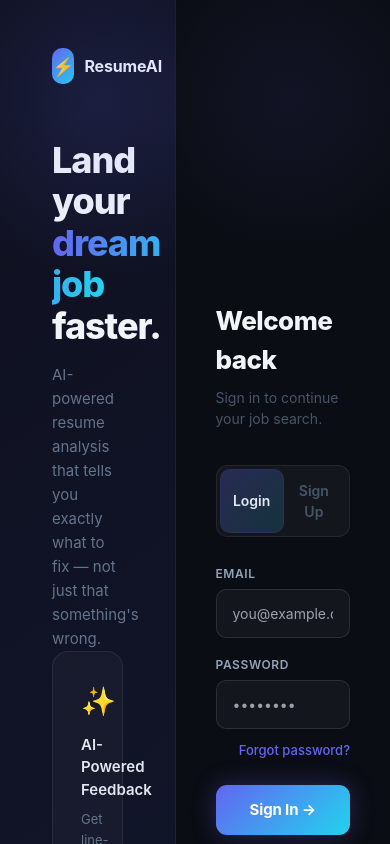
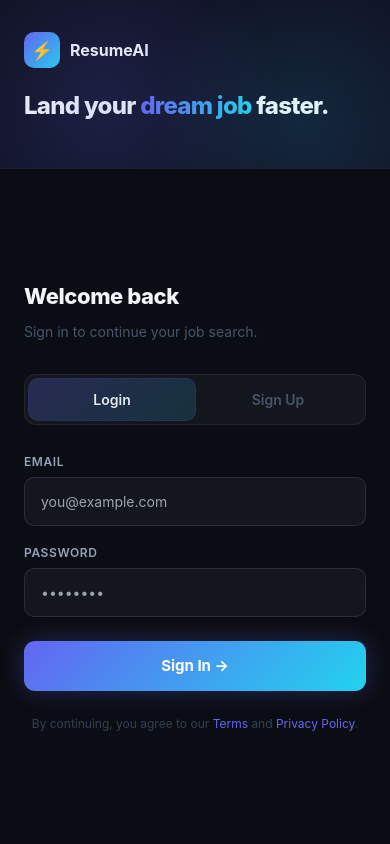
Before and after one commit to srivarshinigonthini/resume-analyzer-frontend, a React (Create React App) app: page / in a window 390 px wide. Shown: the top 844 px of the page. Built offline with nearby package versions, Linux system fonts and the light colour scheme.

Commit message:
responsive login page

```diff
--- a/src/components/LoginPage.jsx
+++ b/src/components/LoginPage.jsx
@@ -15,12 +15,15 @@ export default function LoginPage({ onLogin }) {
   const [focusedField, setFocusedField] = useState(null);
   const [featureIndex, setFeatureIndex] = useState(0);
   const [loading, setLoading] = useState(false);
+  const [isMobile, setIsMobile] = useState(window.innerWidth < 768);
 
   useEffect(() => {
     const interval = setInterval(() => {
       setFeatureIndex((i) => (i + 1) % FEATURES.length);
     }, 3000);
-    return () => clearInterval(interval);
+    const handleResize = () => setIsMobile(window.innerWidth < 768);
+    window.addEventListener("resize", handleResize);
+    return () => { clearInterval(interval); window.removeEventListener("resize", handleResize); };
   }, []);
 
   const handleSubmit = async () => {
@@ -74,22 +77,23 @@ export default function LoginPage({ onLogin }) {
       minHeight: "100vh",
       background: "#0b0d14",
       display: "flex",
+      flexDirection: isMobile ? "column" : "row",
       fontFamily: "'Inter', 'Segoe UI', sans-serif",
       overflow: "hidden",
     }}>
       {/* ── LEFT PANEL ── */}
       <div style={{
-        flex: "0 0 45%",
+        flex: isMobile ? "none" : "0 0 45%",
         background: "linear-gradient(145deg, #0f1120 0%, #12162b 100%)",
-        borderRight: "1px solid rgba(255,255,255,0.06)",
+        borderRight: isMobile ? "none" : "1px solid rgba(255,255,255,0.06)",
+        borderBottom: isMobile ? "1px solid rgba(255,255,255,0.06)" : "none",
         display: "flex",
         flexDirection: "column",
-        justifyContent: "space-between",
-        padding: "48px 52px",
+        justifyContent: isMobile ? "center" : "space-between",
+        padding: isMobile ? "32px 24px" : "48px 52px",
         position: "relative",
         overflow: "hidden",
       }}>
-        {/* Background glow blobs */}
         <div style={{
           position: "absolute", top: "-80px", left: "-80px",
           width: "360px", height: "360px",
@@ -105,7 +109,7 @@ export default function LoginPage({ onLogin }) {
 
         {/* Logo */}
         <div>
-          <div style={{ display: "flex", alignItems: "center", gap: "10px", marginBottom: "56px" }}>
+          <div style={{ display: "flex", alignItems: "center", gap: "10px", marginBottom: isMobile ? "24px" : "56px" }}>
             <div style={{
               width: "36px", height: "36px",
               background: "linear-gradient(135deg, #6366f1, #22d3ee)",
@@ -113,14 +117,12 @@ export default function LoginPage({ onLogin }) {
               display: "flex", alignItems: "center", justifyContent: "center",
               fontSize: "18px",
             }}>⚡</div>
-            <span style={{ color: "#f1f5f9", fontWeight: "700", fontSize: "16px", letterSpacing: "-0.01em" }}>
-              ResumeAI
-            </span>
+            <span style={{ color: "#f1f5f9", fontWeight: "700", fontSize: "16px" }}>ResumeAI</span>
           </div>
 
-          {/* Headline */}
           <h2 style={{
-            fontSize: "36px", fontWeight: "800", lineHeight: "1.15",
+            fontSize: isMobile ? "24px" : "36px",
+            fontWeight: "800", lineHeight: "1.15",
             color: "#f1f5f9", marginBottom: "16px", letterSpacing: "-0.03em",
           }}>
             Land your{" "}
@@ -130,47 +132,43 @@ export default function LoginPage({ onLogin }) {
             }}>dream job</span>
             {" "}faster.
           </h2>
+          {!isMobile && (
             <p style={{ color: "#64748b", fontSize: "15px", lineHeight: "1.6", maxWidth: "320px" }}>
-            AI-powered resume analysis that tells you exactly what to fix — not just that something's wrong.
+              AI-powered resume analysis that tells you exactly what to fix.
             </p>
+          )}
         </div>
 
-        {/* Animated feature card */}
+        {/* Feature card - hide on mobile */}
+        {!isMobile && (
           <div style={{
             background: "rgba(255,255,255,0.03)",
             border: "1px solid rgba(255,255,255,0.07)",
             borderRadius: "16px",
             padding: "28px",
-          transition: "all 0.4s ease",
           }}>
-          <div style={{ fontSize: "28px", marginBottom: "12px" }}>
-            {FEATURES[featureIndex].icon}
-          </div>
+            <div style={{ fontSize: "28px", marginBottom: "12px" }}>{FEATURES[featureIndex].icon}</div>
             <div style={{ color: "#e2e8f0", fontWeight: "600", fontSize: "15px", marginBottom: "8px" }}>
               {FEATURES[featureIndex].title}
             </div>
             <div style={{ color: "#64748b", fontSize: "13px", lineHeight: "1.6" }}>
               {FEATURES[featureIndex].desc}
             </div>
-
-          {/* Dot indicators */}
             <div style={{ display: "flex", gap: "6px", marginTop: "20px" }}>
               {FEATURES.map((_, i) => (
                 <div key={i} onClick={() => setFeatureIndex(i)} style={{
                   width: i === featureIndex ? "20px" : "6px",
-                height: "6px",
-                borderRadius: "3px",
-                background: i === featureIndex
-                  ? "linear-gradient(90deg, #6366f1, #22d3ee)"
-                  : "rgba(255,255,255,0.15)",
-                transition: "all 0.3s ease",
-                cursor: "pointer",
+                  height: "6px", borderRadius: "3px",
+                  background: i === featureIndex ? "linear-gradient(90deg, #6366f1, #22d3ee)" : "rgba(255,255,255,0.15)",
+                  transition: "all 0.3s ease", cursor: "pointer",
                 }} />
               ))}
             </div>
           </div>
+        )}
 
-        {/* Social proof */}
+        {/* Social proof - hide on mobile */}
+        {!isMobile && (
           <div style={{ display: "flex", alignItems: "center", gap: "12px" }}>
             <div style={{ display: "flex" }}>
               {["#6366f1","#22d3ee","#a78bfa","#34d399"].map((c, i) => (
@@ -182,9 +180,10 @@ export default function LoginPage({ onLogin }) {
               ))}
             </div>
             <span style={{ color: "#64748b", fontSize: "13px" }}>
-            <span style={{ color: "#94a3b8", fontWeight: "600" }}>2,400+</span> resumes analyzed this week
+              <span style={{ color: "#94a3b8", fontWeight: "600" }}>2,400+</span> resumes analyzed
             </span>
           </div>
+        )}
       </div>
 
       {/* ── RIGHT PANEL ── */}
@@ -193,34 +192,24 @@ export default function LoginPage({ onLogin }) {
         display: "flex",
         alignItems: "center",
         justifyContent: "center",
-        padding: "48px 40px",
+        padding: isMobile ? "32px 24px" : "48px 40px",
         position: "relative",
       }}>
-        {/* Subtle top-right glow */}
-        <div style={{
-          position: "absolute", top: "-60px", right: "-60px",
-          width: "320px", height: "320px",
-          background: "radial-gradient(circle, rgba(99,102,241,0.08) 0%, transparent 70%)",
-          pointerEvents: "none",
-        }} />
-
         <div style={{ width: "100%", maxWidth: "400px" }}>
-          {/* Header */}
-          <div style={{ marginBottom: "36px" }}>
+          <div style={{ marginBottom: "32px" }}>
             <h1 style={{
-              fontSize: "26px", fontWeight: "800", color: "#f1f5f9",
+              fontSize: isMobile ? "22px" : "26px",
+              fontWeight: "800", color: "#f1f5f9",
               marginBottom: "8px", letterSpacing: "-0.02em",
             }}>
               {isNew ? "Create your account" : "Welcome back"}
             </h1>
             <p style={{ color: "#475569", fontSize: "14px" }}>
-              {isNew
-                ? "Start analyzing your resume for free."
-                : "Sign in to continue your job search."}
+              {isNew ? "Start analyzing your resume for free." : "Sign in to continue your job search."}
             </p>
           </div>
 
-          {/* Toggle tabs */}
+          {/* Toggle */}
           <div style={{
             display: "flex",
             background: "rgba(255,255,255,0.04)",
@@ -236,9 +225,7 @@ export default function LoginPage({ onLogin }) {
                   onClick={() => { setIsNew(i === 1); setError(""); }}
                   style={{
                     flex: 1, padding: "10px", border: "none", borderRadius: "9px",
-                    background: active
-                      ? "linear-gradient(135deg, rgba(99,102,241,0.25), rgba(34,211,238,0.15))"
-                      : "transparent",
+                    background: active ? "linear-gradient(135deg, rgba(99,102,241,0.25), rgba(34,211,238,0.15))" : "transparent",
                     color: active ? "#e2e8f0" : "#475569",
                     cursor: "pointer", fontSize: "14px", fontWeight: "600",
                     transition: "all 0.2s ease",
@@ -250,7 +237,6 @@ export default function LoginPage({ onLogin }) {
             })}
           </div>
 
-          {/* Fields */}
           <div style={{ display: "flex", flexDirection: "column", gap: "18px", marginBottom: "8px" }}>
             {isNew && (
               <div>
@@ -276,54 +262,40 @@ export default function LoginPage({ onLogin }) {
                 onChange={(e) => setPassword(e.target.value)}
                 onFocus={() => setFocusedField("password")}
                 onBlur={() => setFocusedField(null)}
+                onKeyDown={(e) => { if (e.key === "Enter") handleSubmit(); }}
                 style={inputStyle("password")} />
             </div>
           </div>
 
-          {!isNew && (
-            <div style={{ textAlign: "right", marginBottom: "24px", marginTop: "6px" }}>
-              <span style={{ color: "#6366f1", fontSize: "13px", cursor: "pointer", fontWeight: "500" }}>
-                Forgot password?
-              </span>
-            </div>
-          )}
-
+          {!isNew && <div style={{ marginBottom: "24px" }} />}
           {isNew && <div style={{ marginBottom: "24px" }} />}
 
-          {/* Error */}
           {error && (
             <div style={{
               background: "rgba(239,68,68,0.08)",
               border: "1px solid rgba(239,68,68,0.2)",
-              borderRadius: "10px",
-              padding: "12px 16px",
-              marginBottom: "20px",
-              color: "#fca5a5",
-              fontSize: "13px",
-              display: "flex", alignItems: "center", gap: "8px",
+              borderRadius: "10px", padding: "12px 16px",
+              marginBottom: "20px", color: "#fca5a5",
+              fontSize: "13px", display: "flex", alignItems: "center", gap: "8px",
             }}>
               <span>⚠️</span> {error}
             </div>
           )}
 
-          {/* Submit */}
           <button type="button" onClick={handleSubmit} style={{
             width: "100%", padding: "14px",
-            background: loading
-              ? "rgba(99,102,241,0.4)"
-              : "linear-gradient(135deg, #6366f1 0%, #22d3ee 100%)",
+            background: loading ? "rgba(99,102,241,0.4)" : "linear-gradient(135deg, #6366f1 0%, #22d3ee 100%)",
             border: "none", borderRadius: "11px",
             color: loading ? "#94a3b8" : "#fff",
             fontSize: "15px", fontWeight: "700",
             cursor: loading ? "not-allowed" : "pointer",
-            letterSpacing: "-0.01em",
             transition: "all 0.2s ease",
             boxShadow: loading ? "none" : "0 0 24px rgba(99,102,241,0.3)",
           }}>
             {loading ? "Please wait…" : isNew ? "Create Account →" : "Sign In →"}
           </button>
 
-          <p style={{ textAlign: "center", color: "#334155", fontSize: "12px", marginTop: "28px" }}>
+          <p style={{ textAlign: "center", color: "#334155", fontSize: "12px", marginTop: "24px" }}>
             By continuing, you agree to our{" "}
             <span style={{ color: "#6366f1", cursor: "pointer" }}>Terms</span> and{" "}
             <span style={{ color: "#6366f1", cursor: "pointer" }}>Privacy Policy</span>.
```
Lines whose indentation alone changed are shown as unchanged.
